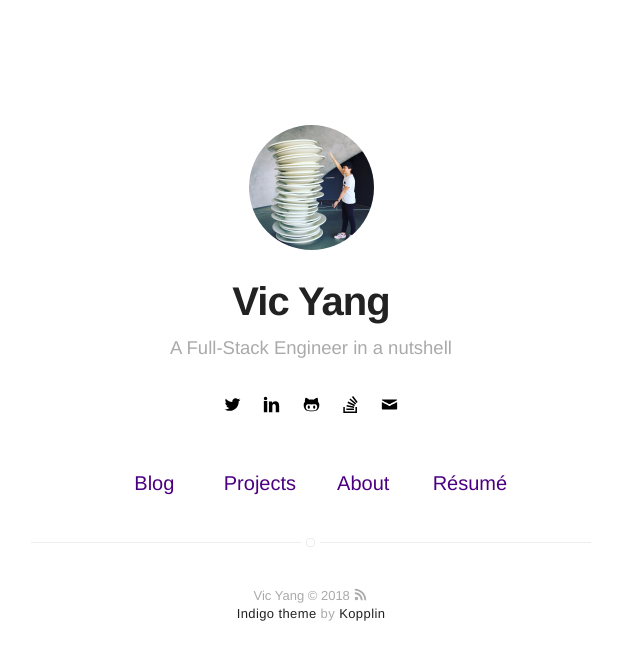
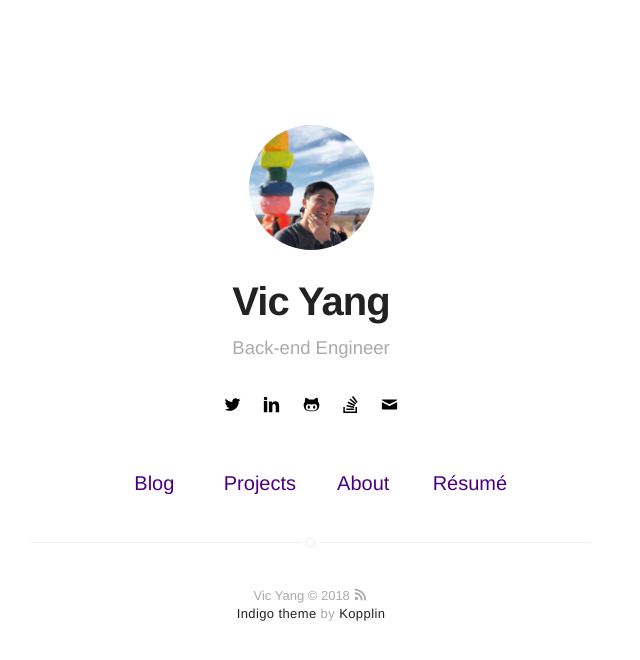
Before and after one commit to vrootic/portfolio, a Jekyll site: the page built from index.html, in a window 1280 px wide. Shown: the top 660 px of the page, without its empty margins (329-969 px from the left). Built offline with Jekyll 4.4.1, drawn with Linux system fonts in a browser that asks for light colours.

Commit message:
UPDATE: profile picture and bio

```diff
--- a/_config.yml
+++ b/_config.yml
@@ -1,6 +1,6 @@
 # main text of home
 name: Vic Yang
-bio: A Full-Stack Engineer in a nutshell
+bio: Back-end Engineer
 
 # twitter summary info
 description: A blog about technology and stuff related
@@ -54,7 +54,7 @@ email: vrootic@gmail.com
 authors:
     vicyang:
         name: Vic Yang
-        bio: A Full-Stack Engineer in a nutshell
+        bio: Back-end Engineer
         external-image: false
         picture: assets/images/profile.jpg
         twitter: vrootic
```
Also changed, not shown: assets/images/profile.jpg.
